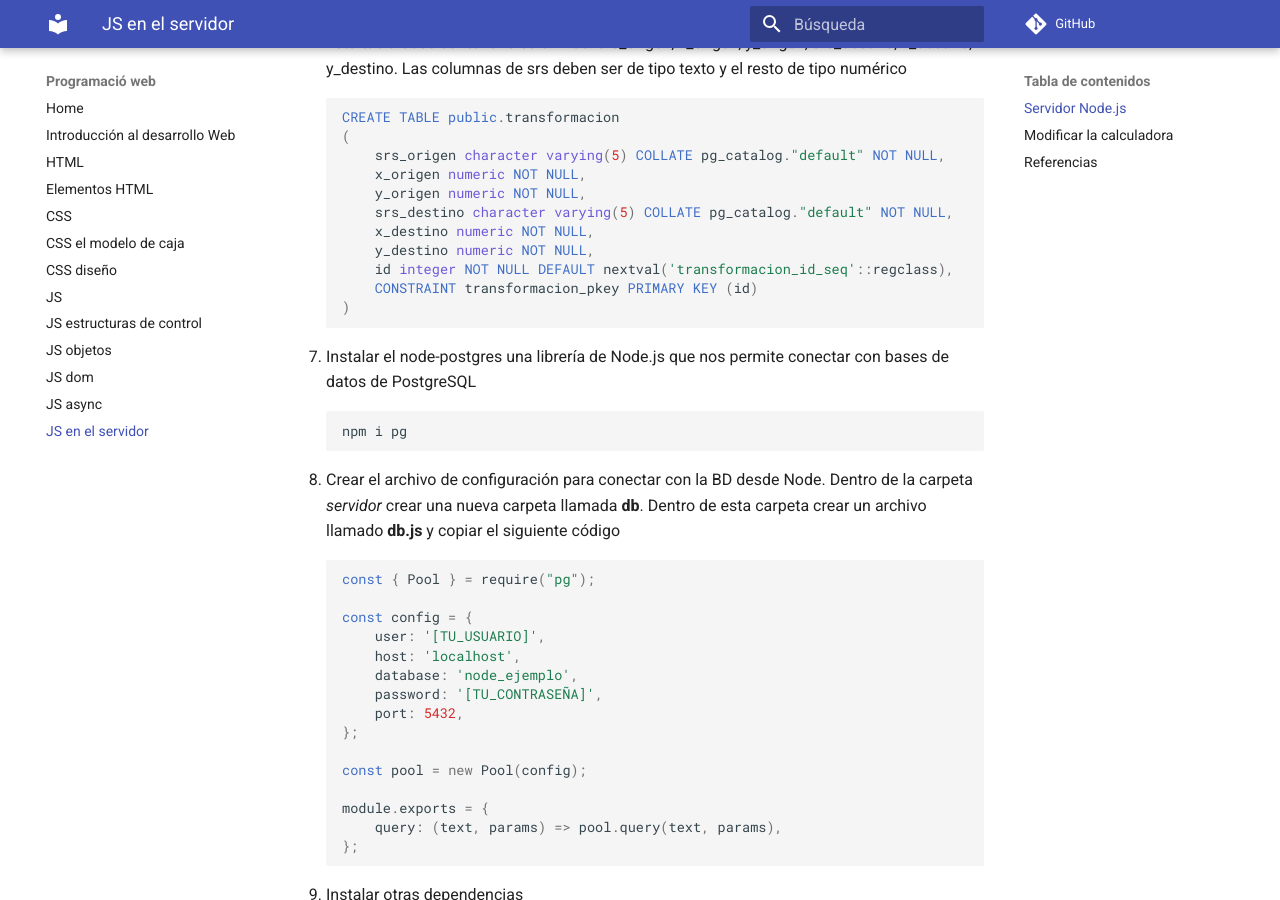
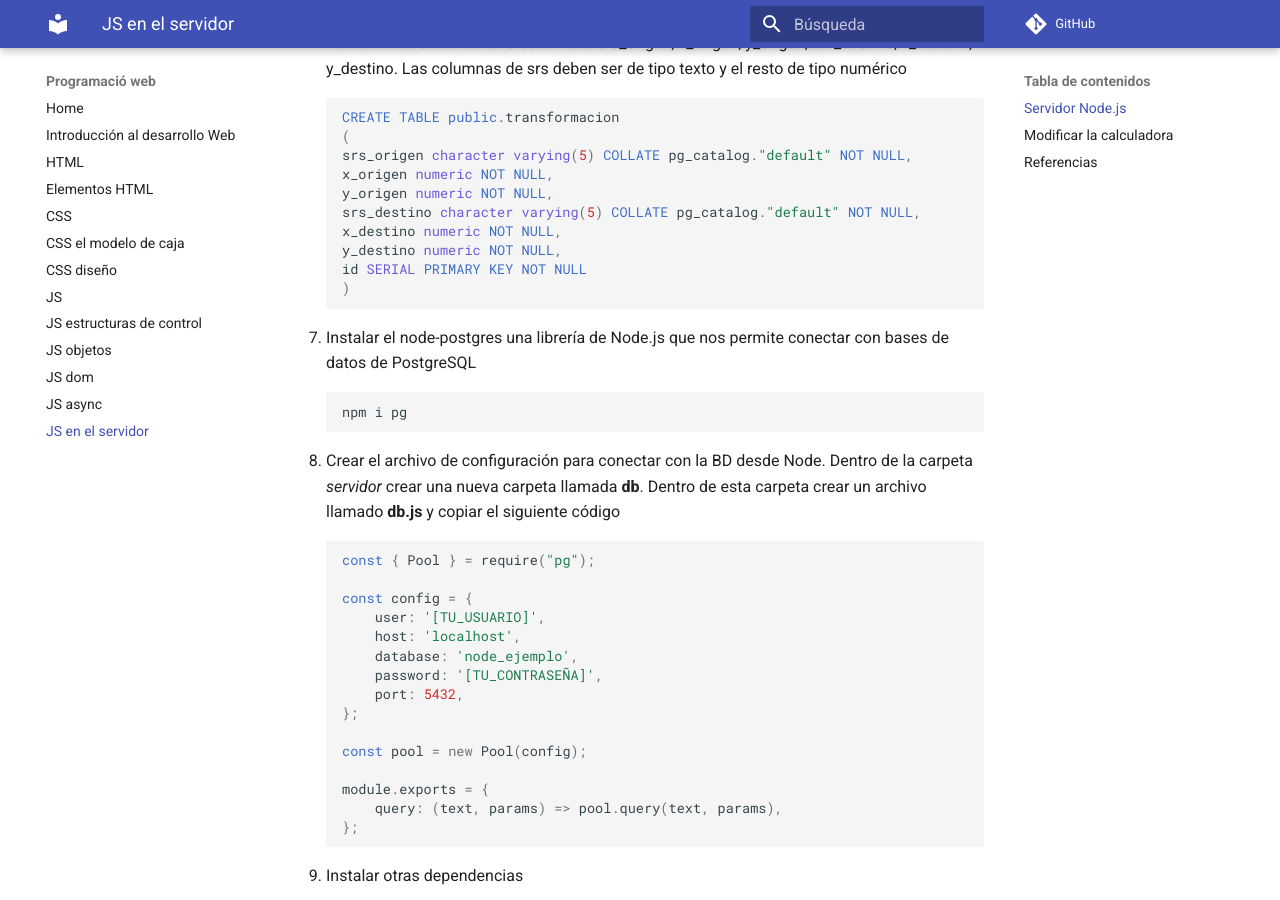
Before and after one commit to gss-mtig/web-mgeo, an MkDocs documentation site: the page built from docs/js_servidor.md, in a window 1280 px wide and 900 px high, scrolled down 1308 px. Built offline with MkDocs 1.6.1 and Material for MkDocs 9.7.7, drawn with Linux system fonts in a browser that asks for light colours; comment, search, counter and statistics services are not loaded.

Commit message:
Update js_servidor.md
fix create table

````diff
--- a/docs/js_servidor.md
+++ b/docs/js_servidor.md
@@ -48,14 +48,13 @@ Para crear nuestro servidor con Node.js usaremos Express[^2]. **Express** es una
     ``` sql
     CREATE TABLE public.transformacion
     (
-        srs_origen character varying(5) COLLATE pg_catalog."default" NOT NULL,
-        x_origen numeric NOT NULL,
-        y_origen numeric NOT NULL,
-        srs_destino character varying(5) COLLATE pg_catalog."default" NOT NULL,
-        x_destino numeric NOT NULL,
-        y_destino numeric NOT NULL,
-        id integer NOT NULL DEFAULT nextval('transformacion_id_seq'::regclass),
-        CONSTRAINT transformacion_pkey PRIMARY KEY (id)
+    srs_origen character varying(5) COLLATE pg_catalog."default" NOT NULL,
+    x_origen numeric NOT NULL,
+    y_origen numeric NOT NULL,
+    srs_destino character varying(5) COLLATE pg_catalog."default" NOT NULL,
+    x_destino numeric NOT NULL,
+    y_destino numeric NOT NULL,
+    id SERIAL PRIMARY KEY NOT NULL
     )
     ```
 
````
